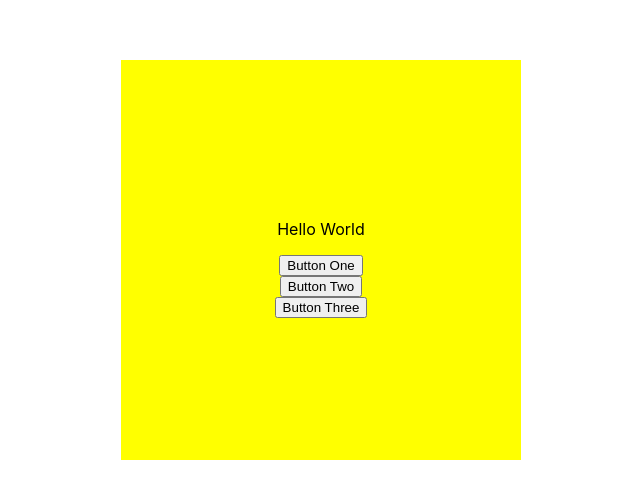
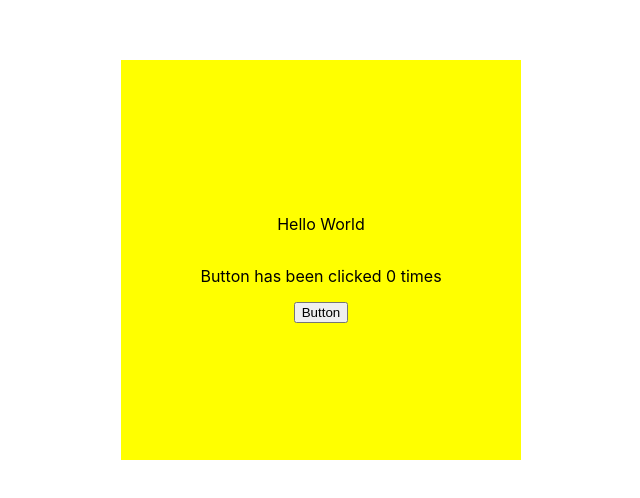
Before and after one commit to Cody-Wise/react-practice, a React (Create React App) app in the folder demoapp/: page / in a window 1280 px wide. Shown: the part 140-638 px from the top of the page, without its empty margins (319-959 px from the left). Built offline with nearby package versions, Linux system fonts and the light colour scheme.

Commit message:
Finished

```diff
--- a/demoapp/src/App.js
+++ b/demoapp/src/App.js
@@ -1,18 +1,17 @@
 import logo from './logo.svg';
 import './App.css';
 import Button from './components/Button';
+import { useState } from 'react';
 
 function App() {
-  function handleClick() {
-    alert('Clicked');
-  }
+  const [count, setCount] = useState(0);
+
   return (
     <div className='App'>
       <div className='square'>
         <p>Hello World</p>
-        <Button text='One' />
-        <Button text='Two' />
-        <Button text='Three' />
+        <p>Button has been clicked {count} times</p>
+        <Button count={count} setCount={setCount} />
       </div>
     </div>
   );
--- a/demoapp/src/components/Button.jsx
+++ b/demoapp/src/components/Button.jsx
@@ -1,8 +1,8 @@
 import React from 'react';
 
-export default function Button({ text }) {
+export default function Button({ count, setCount }) {
   function handleClick() {
-    alert(`You Clicked Button ${text}`);
+    setCount(count + 1);
   }
-  return <button onClick={handleClick}>Button {text}</button>;
+  return <button onClick={handleClick}>Button</button>;
 }
```
